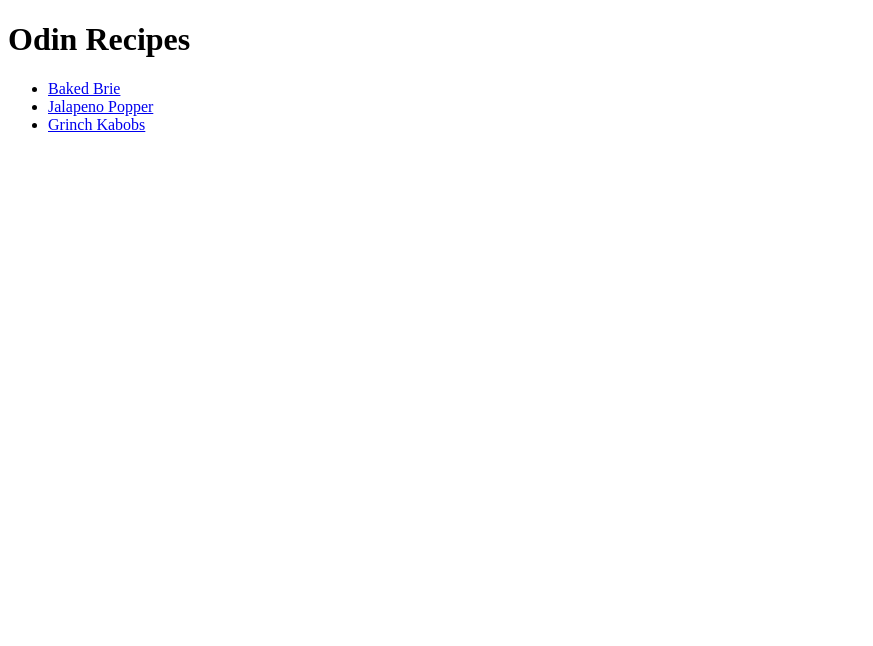
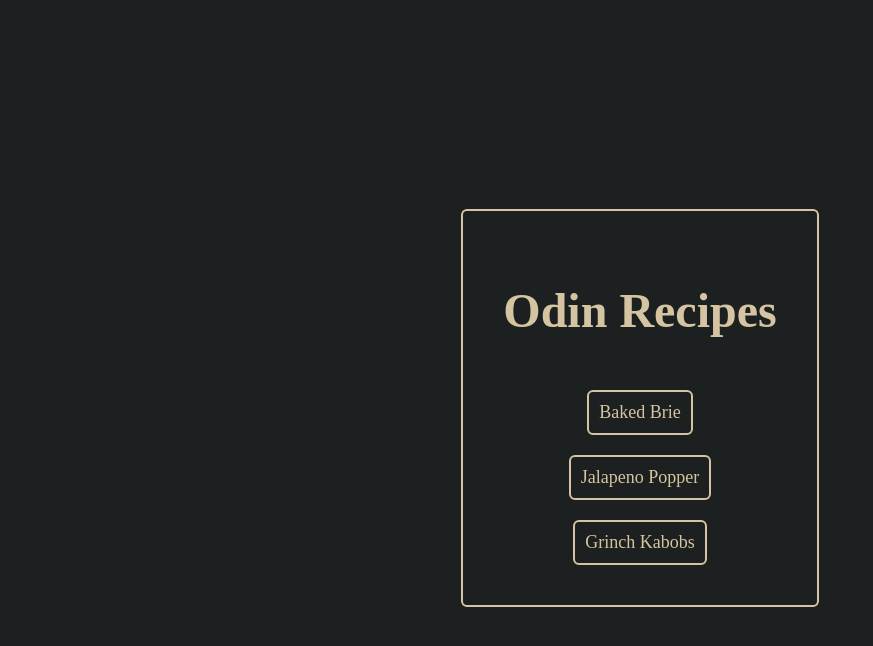
Before and after one commit to karimkhatri/odin-recipes, a plain HTML site: page index.html in a window 1280 px wide. Shown: the whole page, without its empty margins (0-873 px from the left). Drawn offline with Linux system fonts and the light colour scheme.

Commit message:
Add styling

```diff
--- a/index.html
+++ b/index.html
@@ -4,13 +4,14 @@
     <meta charset="UTF-8" />
     <meta name="viewport" content="width=device-width, initial-scale=1.0" />
     <title>Odin Recipes</title>
+    <link rel="stylesheet" href="style.css" />
   </head>
   <body>
-    <h1>Odin Recipes</h1>
-    <ul>
-      <li><a href="recipes/bakedbrie.html">Baked Brie</a></li>
-      <li><a href="recipes/jalapenopopper.html">Jalapeno Popper</a></li>
-      <li><a href="recipes/grinchkabobs.html">Grinch Kabobs</a></li>
-    </ul>
+    <div>
+      <h1>Odin Recipes</h1>
+      <a href="recipes/bakedbrie.html">Baked Brie</a>
+      <a href="recipes/jalapenopopper.html">Jalapeno Popper</a>
+      <a href="recipes/grinchkabobs.html">Grinch Kabobs</a>
+    </div>
   </body>
 </html>
--- /dev/null
+++ b/recipes/recipestyle.css
@@ -0,0 +1,46 @@
+body {
+  background-color: #1d2021;
+  display: flex;
+  justify-content: center;
+  flex-direction: column;
+  align-items: center;
+  color: #d5c4a1;
+  padding: 20px;
+}
+
+div {
+  display: flex;
+  flex-direction: column;
+  justify-content: center;
+  align-items: center;
+  border: 2px solid #d5c4a1;
+  border-radius: 6px;
+  padding: 20px;
+  width: 800px;
+}
+
+h1 {
+  font-size: 48px;
+}
+
+h2 {
+  font-size: 34px;
+}
+
+img {
+  width: 500px;
+  border-radius: 6px;
+}
+
+a {
+  text-decoration: none;
+  color: #d5c4a1;
+  border: 2px solid #d5c4a1;
+  border-radius: 6px;
+  padding: 8px 20px;
+  margin-top: 20px;
+}
+
+p, a, li{
+  font-size: 18px;
+}
--- /dev/null
+++ b/style.css
@@ -0,0 +1,34 @@
+body {
+  height: 100vh;
+  display: flex;
+  justify-content: center;
+  flex-direction: column;
+  align-items: center;
+  background-color: #1d2021;
+}
+
+div {
+  border: 2px solid #d5c4a1;
+  border-radius: 6px;
+  display: flex;
+  justify-content: center;
+  align-items: center;
+  flex-direction: column;
+  padding: 40px;
+  gap: 20px;
+
+}
+
+h1 {
+  color: #d5c4a1;
+  font-size: 48px;
+}
+
+a {
+  color: #d5c4a1;
+  text-decoration: none;
+  font-size: 18px;
+  border: 2px solid #d5c4a1;
+  border-radius: 6px;
+  padding: 10px;
+}
```
Also changed, not shown: recipes/bakedbrie.html (+11 -7 lines), recipes/grinchkabobs.html (+8 -5 lines), recipes/jalapenopopper.html (+12 -9 lines).
